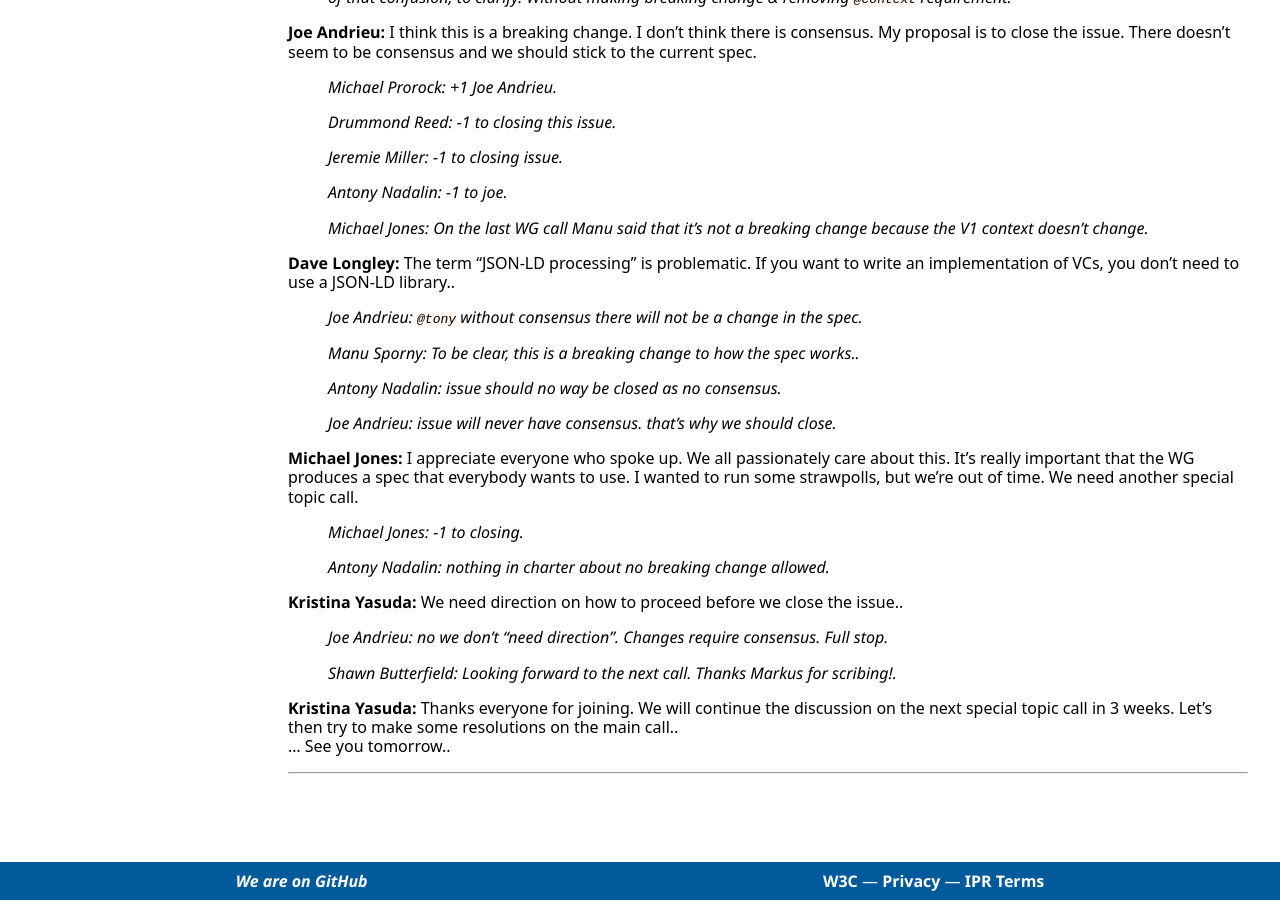
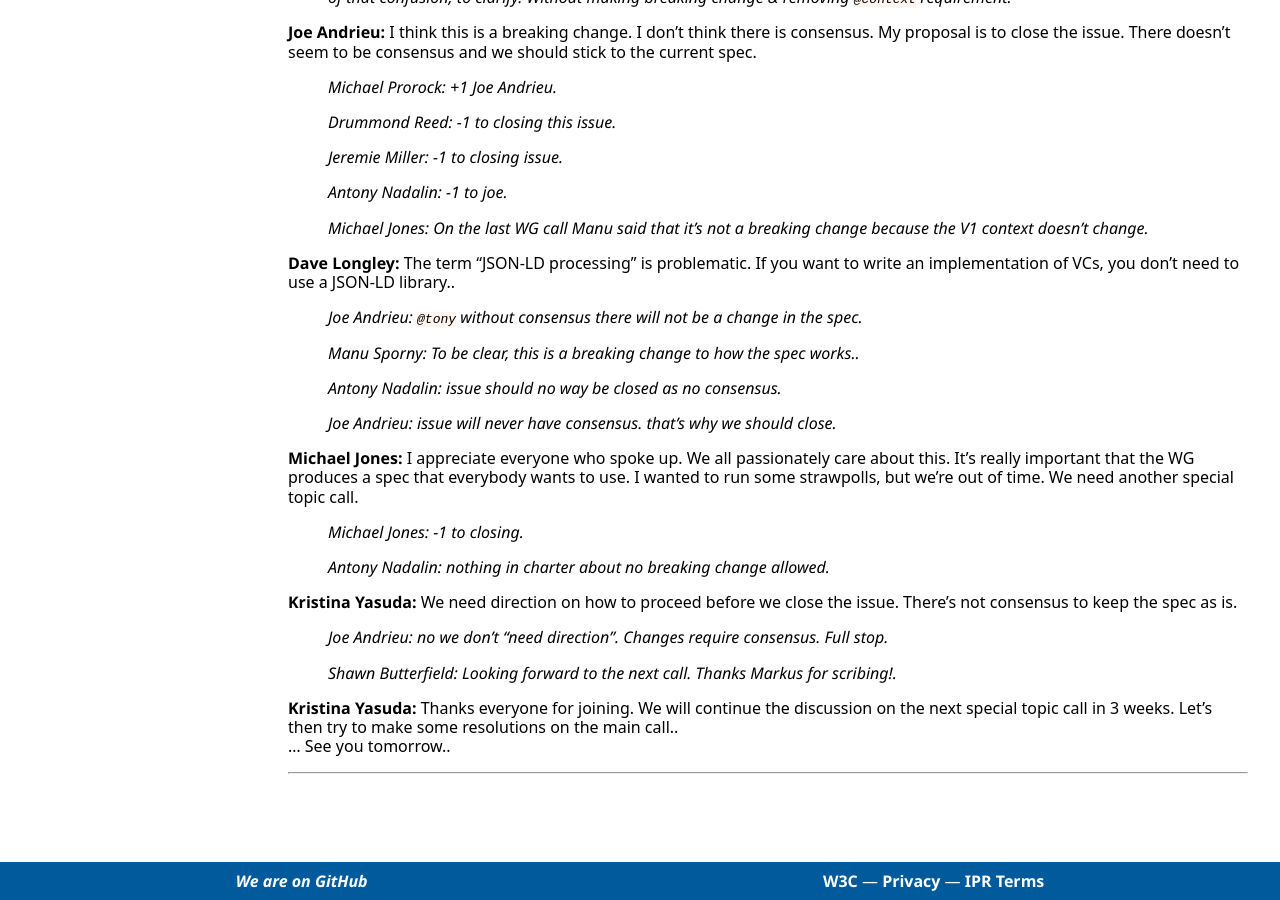
Before and after one commit to w3c/verifiable-credentials, a Jekyll site: the page built from _minutes/2022-11-01-vcwg-topic.md, in a window 1280 px wide and 900 px high, scrolled down 6377 px. Built offline with Jekyll 4.4.1, drawn with Linux system fonts in a browser that asks for light colours; some web fonts are replaced.

Commit message:
Added missing notes from chair

```diff
--- a/_minutes/2022-11-01-vcwg-topic.md
+++ b/_minutes/2022-11-01-vcwg-topic.md
@@ -471,7 +471,7 @@ _See github issue [vc-data-model#947](https://github.com/w3c/vc-data-model/issue
 
 > *Antony Nadalin:* nothing in charter about no breaking change allowed.
 
-**Kristina Yasuda:** We need direction on how to proceed before we close the issue..
+**Kristina Yasuda:** We need direction on how to proceed before we close the issue. There's not consensus to keep the spec as is.
 
 > *Joe Andrieu:* no we don't "need direction". Changes require consensus. Full stop.
 
```
